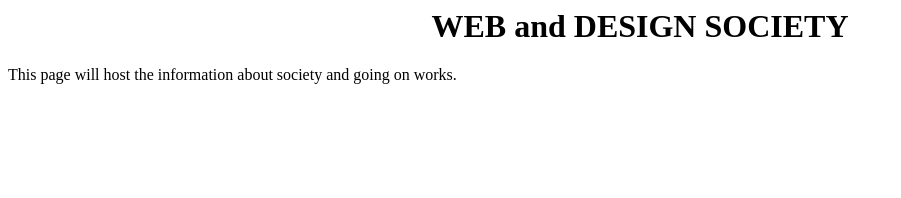
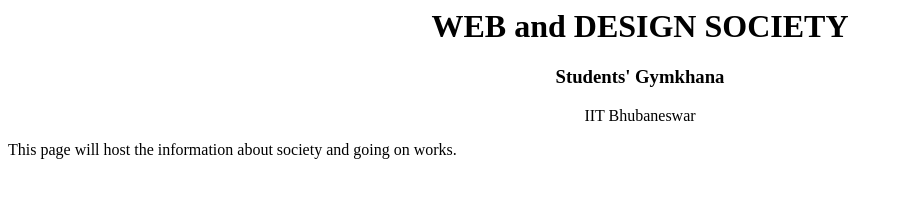
Before and after one commit to webd-iitbbs/webd-iitbbs.github.io, a plain HTML site: page index.html in a window 1280 px wide. Shown: the whole page, without its empty margins (0-901 px from the left). Drawn offline with Linux system fonts and the light colour scheme.

Commit message:
Update index.html

```diff
--- a/index.html
+++ b/index.html
@@ -1,6 +1,9 @@
 <html>
 <body>
-<center><h1>WEB and DESIGN SOCIETY</h1></center>
+<center><h1>WEB and DESIGN SOCIETY</h1>
+  <h3>Students' Gymkhana</h3>
+  <p>IIT Bhubaneswar</p>
+</center>
   <p>This page will host the information about society and going on works.</p>
 </body>
 </html>
```
